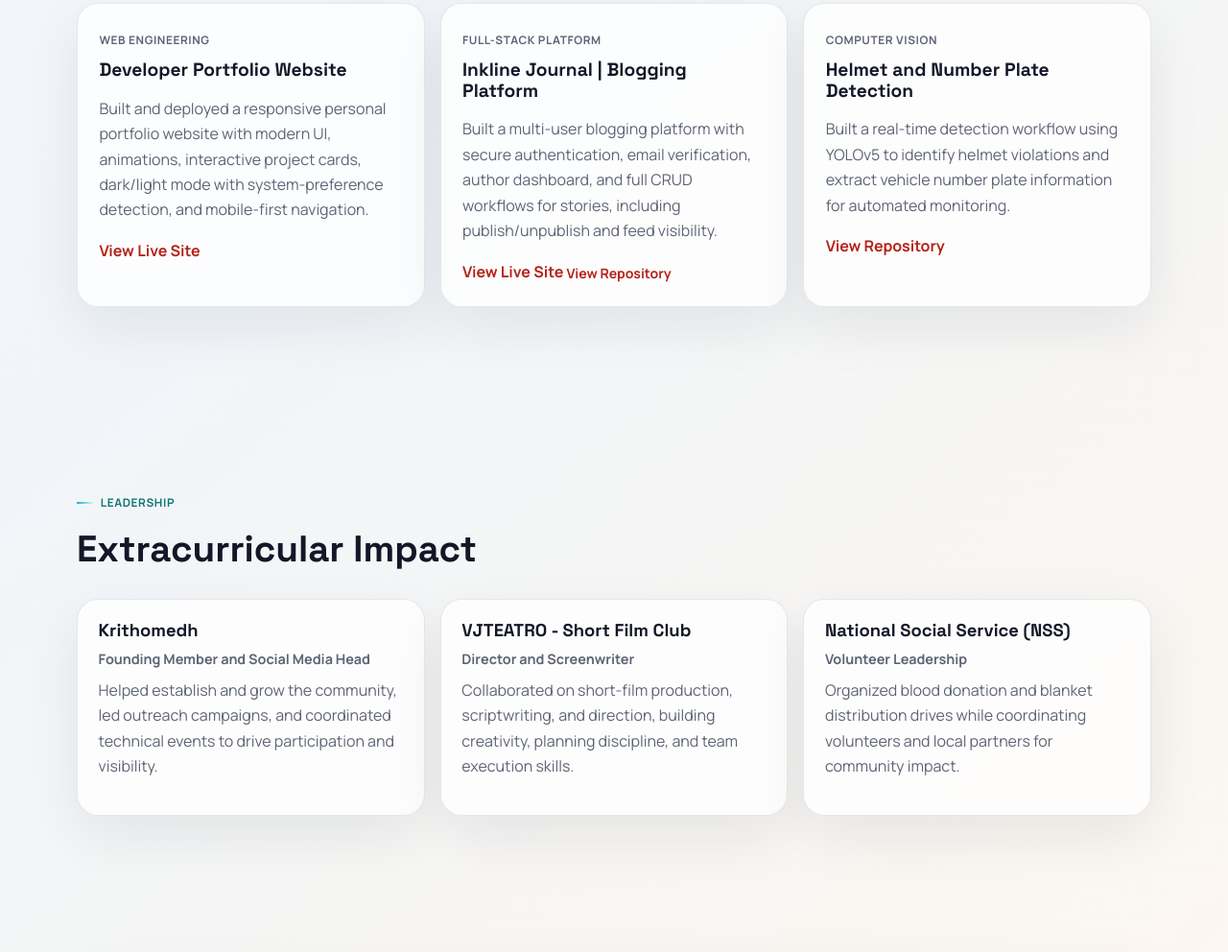
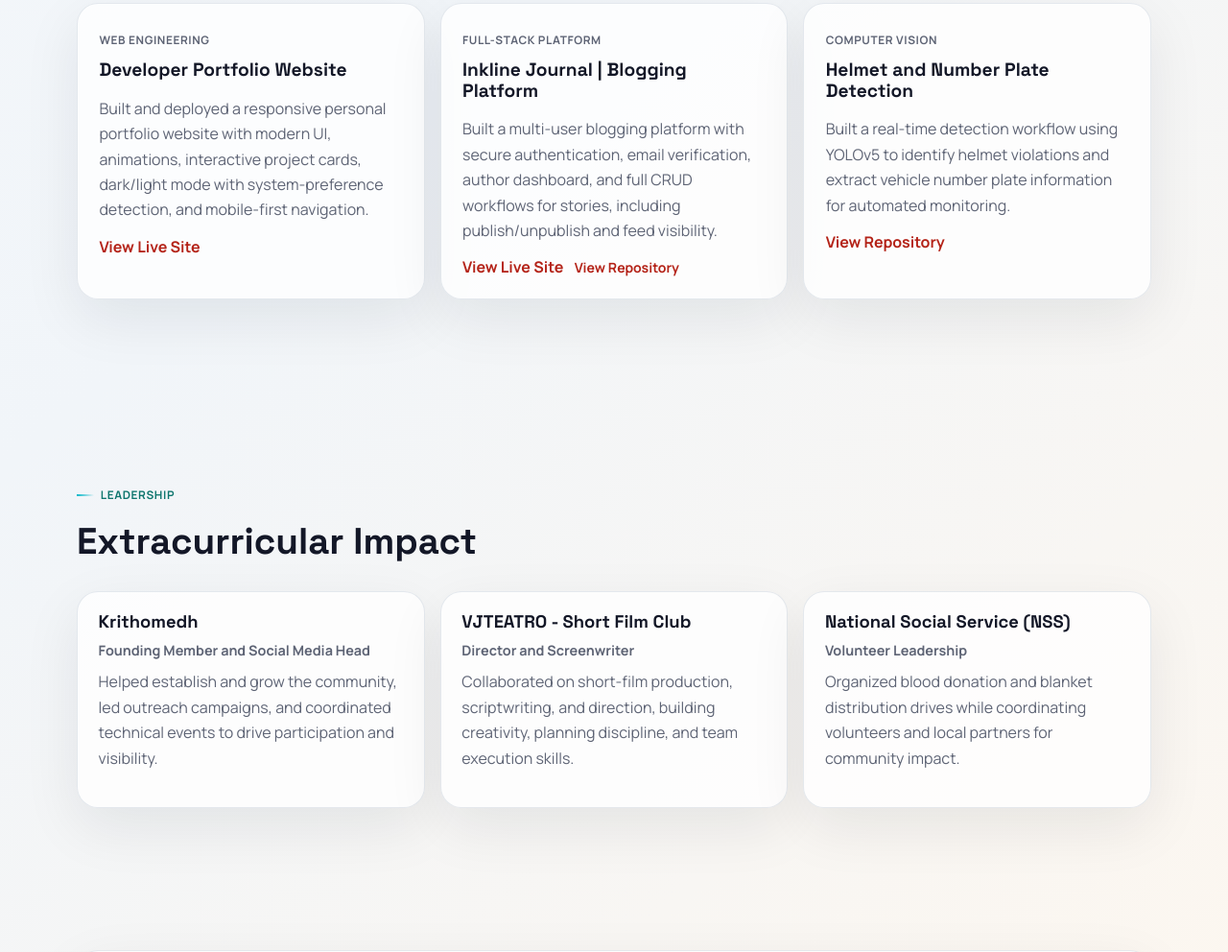
Before and after one commit to rithwik-d/Portfolio, a plain HTML site: page portfolio-site/index.html in a window 1280 px wide. Shown: the part 2041-3033 px from the top of the page at 96% size. Drawn offline with Linux system fonts and the light colour scheme.

Commit message:
UI changes to portfolio site

```diff
--- a/portfolio-site/index.html
+++ b/portfolio-site/index.html
@@ -190,7 +190,9 @@
               <p>
                 Built and deployed a responsive personal portfolio website with modern UI, animations, interactive project cards, dark/light mode with system-preference detection, and mobile-first navigation.
               </p>
-              <a href="https://rithwik-d.github.io/Portfolio/" target="_blank" rel="noreferrer">View Live Site</a>
+              <div class="project-links">
+                <a href="https://rithwik-d.github.io/Portfolio/" target="_blank" rel="noreferrer">View Live Site</a>
+              </div>
             </article>
 
             <article class="project-card reveal delay-1 tilt-card">
@@ -199,8 +201,10 @@
               <p>
                 Built a multi-user blogging platform with secure authentication, email verification, author dashboard, and full CRUD workflows for stories, including publish/unpublish and feed visibility.
               </p>
-              <a href="https://www.inklinejournal.com/" target="_blank" rel="noreferrer">View Live Site</a>
-              <a class="repo-muted" href="https://github.com/rithwik-d/inkline-journal" target="_blank" rel="noreferrer">View Repository</a>
+              <div class="project-links">
+                <a href="https://www.inklinejournal.com/" target="_blank" rel="noreferrer">View Live Site</a>
+                <a class="repo-muted" href="https://github.com/rithwik-d/inkline-journal" target="_blank" rel="noreferrer">View Repository</a>
+              </div>
             </article>
 
             <article class="project-card reveal delay-2 tilt-card">
@@ -209,7 +213,9 @@
               <p>
                 Built a real-time detection workflow using YOLOv5 to identify helmet violations and extract vehicle number plate information for automated monitoring.
               </p>
-              <a href="https://github.com/rithwik-d/helmet-and-licence-plate-detection" target="_blank" rel="noreferrer">View Repository</a>
+              <div class="project-links">
+                <a href="https://github.com/rithwik-d/helmet-and-licence-plate-detection" target="_blank" rel="noreferrer">View Repository</a>
+              </div>
             </article>
           </div>
         </div>
--- a/portfolio-site/styles.css
+++ b/portfolio-site/styles.css
@@ -642,15 +642,30 @@ h1 span {
   color: var(--muted);
 }
 
+.project-links {
+  margin-top: 1rem;
+  display: flex;
+  flex-wrap: wrap;
+  gap: 0.72rem;
+  align-items: center;
+}
+
 .project-card a {
+  display: inline-flex;
+  align-items: center;
+  line-height: 1.2;
   text-decoration: none;
   font-weight: 700;
   color: var(--project-link);
 }
 
+.project-card a:hover {
+  text-decoration: underline;
+  text-underline-offset: 3px;
+}
+
 .repo-muted {
-  display: inline-block;
-  margin-top: 0.2rem;
+  margin-top: 0;
   color: var(--repo-text);
   font-size: 0.88rem;
   font-weight: 700;
```
